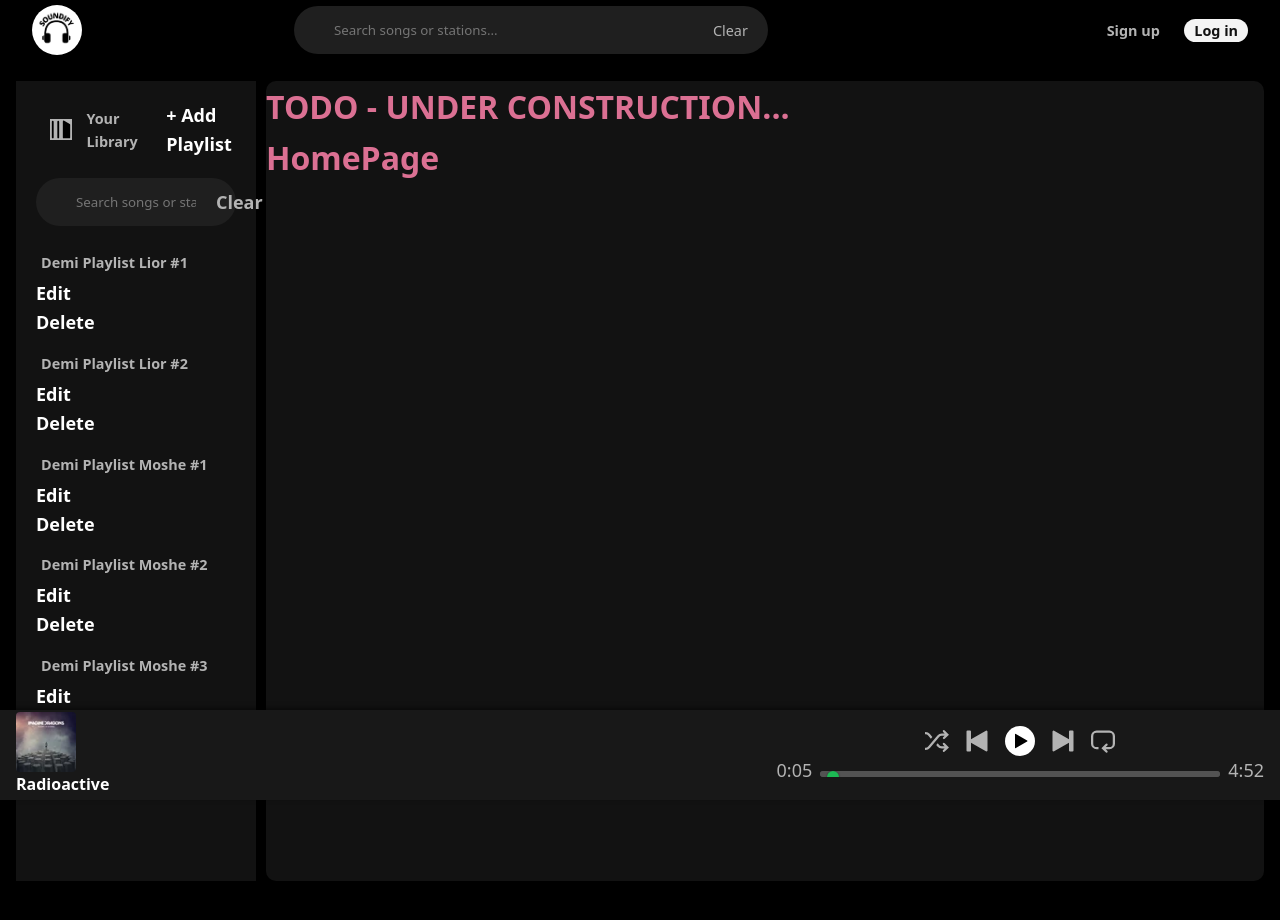
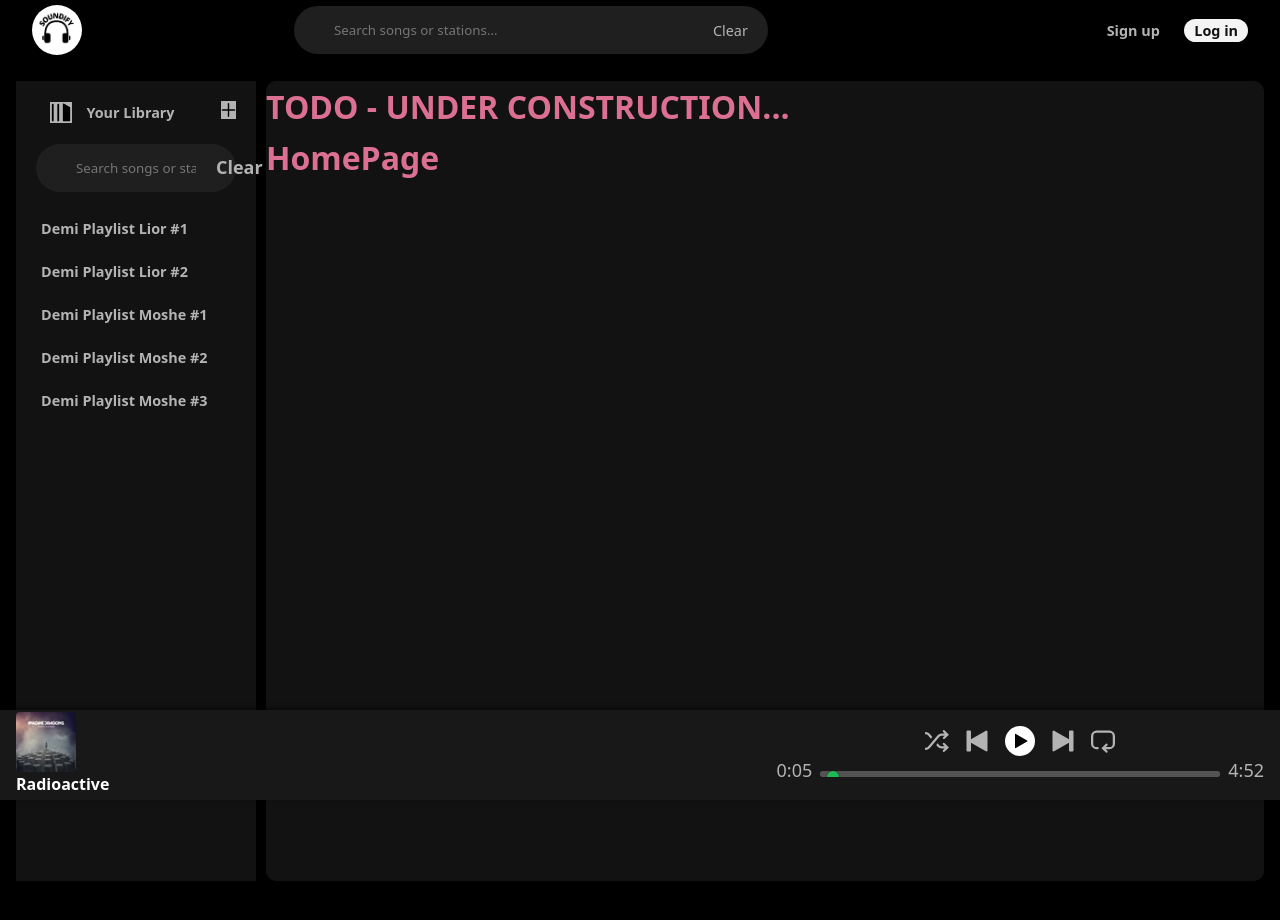
Before and after one commit to noalesh/soundify, a React (Vite) app: page / in a window 1280 px wide. Shown: the top 920 px of the page. Built offline with nearby package versions, Linux system fonts and the light colour scheme; no server answers.

Commit message:
Update SideBar.jsx

```diff
--- a/src/cmps/SideBar.jsx
+++ b/src/cmps/SideBar.jsx
@@ -1,14 +1,25 @@
-import { useState } from "react";
+import { useState, useEffect } from "react";
 import { NavLink } from "react-router-dom";
 import { SearchBar } from "../cmps/SearchBar";
+import { stationService } from "../services/station/station.service.local";
+import { storageService } from "../services/async-storage.service";
 
-export function SideBar({
-  stations,
-  onAddStation,
-  onUpdateStation,
-  onDeleteStation,
-}) {
+export function SideBar() {
   const [filterBy, setFilterBy] = useState("");
+  const [stations, setStations] = useState([]);
+
+  useEffect(() => {
+    loadStations();
+  }, []);
+
+  async function loadStations() {
+    try {
+      const stationsFromService = await stationService.query();
+      setStations(stationsFromService);
+    } catch (err) {
+      console.error("Failed to load stations:", err);
+    }
+  }
 
   return (
     <aside className="side-bar">
@@ -28,9 +39,17 @@ export function SideBar({
           />
           Your Library
         </NavLink>
-        <button className="add-station-btn" onClick={onAddStation}>
-          + Add Playlist
-        </button>
+        {/* TODO - the 'Your Library" link should cause the side bar to collapse.  */}
+        <NavLink to={`/newStation`}>
+          <img
+            className="plus-sign bright-hover"
+            src="/src/assets/imgs/Soundify-files/plusSign.svg"
+            alt="plus sign"
+          />
+          {/* TODO - for now, the + sign redirects automatically to the StationEdit page to
+        allow a new station to be created, but clicking the + icon should open a dropdown menu
+         that allows the user to choose between adding a new station or folder.*/}
+        </NavLink>
       </div>
 
       <div className="search-section">
@@ -40,21 +59,13 @@ export function SideBar({
       <div className="library-section">
         <ul>
           {stations.map((station) => (
-            <li key={station._id} className="station-item">
+            <li key={station._id}>
               <NavLink
                 to={`/station/${station._id}`}
                 className={({ isActive }) => (isActive ? "active" : "")}
               >
                 {station.title}
               </NavLink>
-              <div className="station-actions">
-                <button onClick={() => onUpdateStation(station._id)}>
-                  Edit
-                </button>
-                <button onClick={() => onDeleteStation(station._id)}>
-                  Delete
-                </button>
-              </div>
             </li>
           ))}
         </ul>
```
